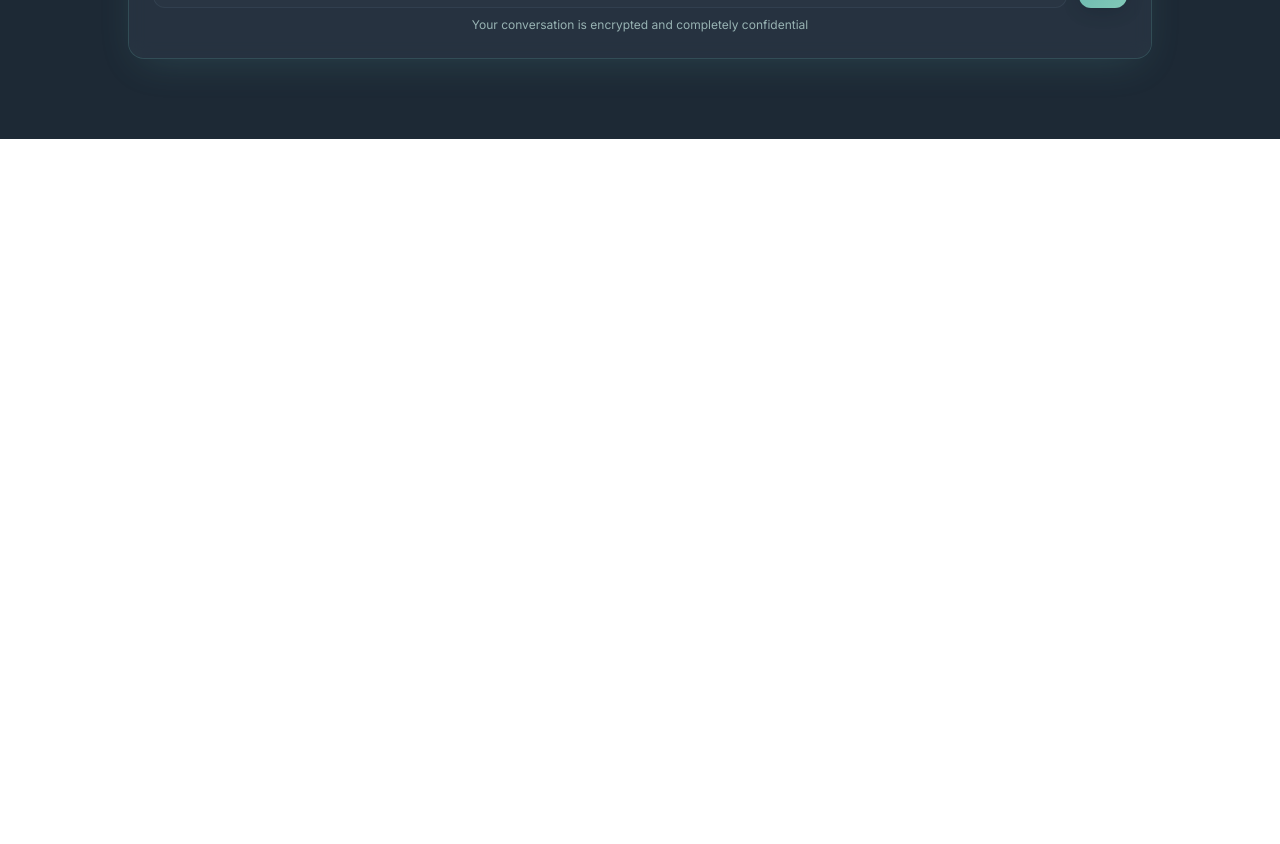
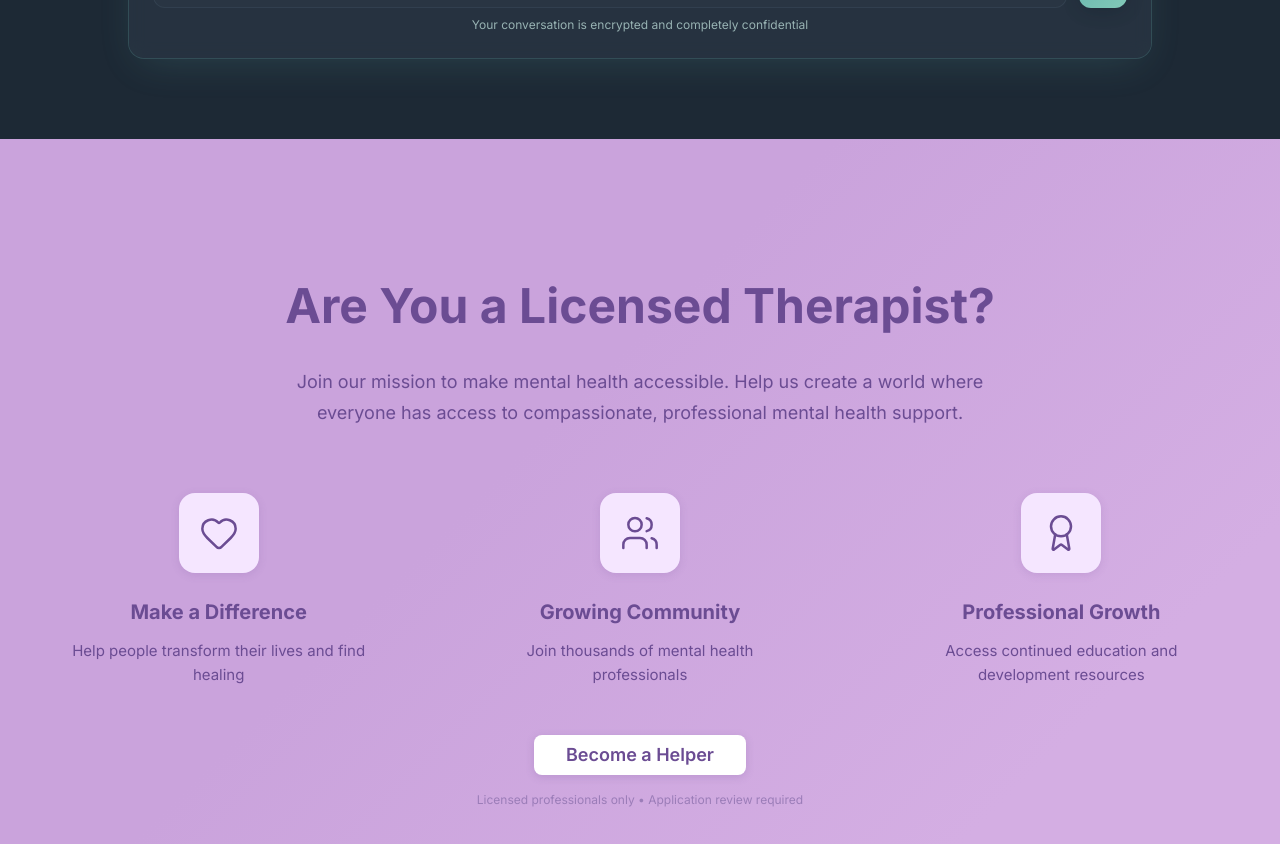
Before and after one commit to AnshRaj112/serenify-frontend, a Next.js app: page / in a window 1280 px wide. Shown: the part 3160-4004 px from the top of the page. Before the commit the page ends 3299 px from the top, so only its background shows below. Built offline with nearby package versions, Linux system fonts and the light colour scheme.

Commit message:
Adding another section

```diff
--- /dev/null
+++ b/src/app/components/Landing/TherapistRecruitment.tsx
@@ -0,0 +1,60 @@
+import { Heart, Users, Award } from "lucide-react";
+import { Button } from "../ui/button";
+import styles from "./scss/TherapistRecruitment.module.scss";
+
+export default function TherapistRecruitment() {
+  const features = [
+    {
+      icon: Heart,
+      title: "Make a Difference",
+      description: "Help people transform their lives and find healing",
+    },
+    {
+      icon: Users,
+      title: "Growing Community",
+      description: "Join thousands of mental health professionals",
+    },
+    {
+      icon: Award,
+      title: "Professional Growth",
+      description: "Access continued education and development resources",
+    },
+  ];
+
+  return (
+    <section className={styles.therapistRecruitment}>
+      <div className={styles.container}>
+        <div className={styles.header}>
+          <h2 className={styles.title}>Are You a Licensed Therapist?</h2>
+          <p className={styles.mission}>
+            Join our mission to make mental health accessible. Help us create a world where everyone has access to compassionate, professional mental health support.
+          </p>
+        </div>
+
+        <div className={styles.featuresGrid}>
+          {features.map((feature) => {
+            const IconComponent = feature.icon;
+            return (
+              <div key={feature.title} className={styles.featureCard}>
+                <div className={styles.iconWrapper}>
+                  <IconComponent className={styles.icon} />
+                </div>
+                <h3 className={styles.featureTitle}>{feature.title}</h3>
+                <p className={styles.featureDescription}>
+                  {feature.description}
+                </p>
+              </div>
+            );
+          })}
+        </div>
+
+        <div className={styles.ctaSection}>
+          <Button className={styles.ctaButton}>Become a Helper</Button>
+          <p className={styles.disclaimer}>
+            Licensed professionals only • Application review required
+          </p>
+        </div>
+      </div>
+    </section>
+  );
+}
--- /dev/null
+++ b/src/app/components/Landing/scss/TherapistRecruitment.module.scss
@@ -0,0 +1,169 @@
+.therapistRecruitment {
+  padding: 5rem 0;
+  background: linear-gradient(
+    135deg,
+    #c199d6 0%,
+    #c49cd8 20%,
+    #caa3dc 40%,
+    #caa3dc 60%,
+    #d4aee3 80%,
+    #d4aee3 100%
+  );
+  background-size: 200% 200%;
+  animation: gradientShift 15s ease infinite;
+  min-height: 100vh;
+  display: flex;
+  align-items: center;
+}
+
+@keyframes gradientShift {
+  0% {
+    background-position: 0% 50%;
+  }
+  50% {
+    background-position: 100% 50%;
+  }
+  100% {
+    background-position: 0% 50%;
+  }
+}
+
+.container {
+  max-width: 1280px;
+  margin: 0 auto;
+  padding: 0 1rem;
+  width: 100%;
+
+  @media (min-width: 640px) {
+    padding: 0 1.5rem;
+  }
+
+  @media (min-width: 1024px) {
+    padding: 0 2rem;
+  }
+}
+
+.header {
+  text-align: center;
+  max-width: 48rem;
+  margin: 0 auto 4rem;
+}
+
+.title {
+  font-family: 'Inter', system-ui, sans-serif;
+  font-size: 2rem;
+  font-weight: 700;
+  color: #6B4C93; // Darker purple matching the heading
+  margin-bottom: 1.5rem;
+
+  @media (min-width: 640px) {
+    font-size: 2.5rem;
+  }
+
+  @media (min-width: 1024px) {
+    font-size: 3rem;
+  }
+}
+
+.mission {
+  font-size: 1rem;
+  color: #6B4C93;
+  line-height: 1.75;
+  font-weight: 400;
+
+  @media (min-width: 640px) {
+    font-size: 1.125rem;
+  }
+}
+
+.featuresGrid {
+  display: grid;
+  gap: 2rem;
+  justify-items: center;
+  margin-bottom: 3rem;
+
+  @media (min-width: 768px) {
+    grid-template-columns: repeat(3, 1fr);
+    gap: 2rem;
+  }
+
+  @media (min-width: 1024px) {
+    gap: 3rem;
+  }
+}
+
+.featureCard {
+  text-align: center;
+  max-width: 300px;
+  width: 100%;
+}
+
+.iconWrapper {
+  width: 5rem;
+  height: 5rem;
+  background: #F5E6FF; // Light purple background for icon box
+  border-radius: 1rem;
+  display: flex;
+  align-items: center;
+  justify-content: center;
+  margin: 0 auto 1.5rem;
+  box-shadow: 0 2px 8px rgba(107, 76, 147, 0.15); // Subtle shadow for raised effect
+}
+
+.icon {
+  width: 2.5rem;
+  height: 2.5rem;
+  color: #6B4C93; // Darker purple for icons
+  stroke-width: 1.5;
+}
+
+.featureTitle {
+  font-family: 'Inter', system-ui, sans-serif;
+  font-size: 1.25rem;
+  font-weight: 700;
+  color: #6B4C93;
+  margin-bottom: 0.75rem;
+}
+
+.featureDescription {
+  color: #6B4C93;
+  font-size: 0.9375rem;
+  line-height: 1.6;
+  font-weight: 400;
+}
+
+.ctaSection {
+  text-align: center;
+  margin-top: 3rem;
+}
+
+.ctaButton {
+  background: white !important;
+  color: #6B4C93 !important;
+  font-weight: 600 !important;
+  font-size: 1.125rem !important;
+  padding: 0.875rem 2rem !important;
+  border-radius: 0.5rem !important;
+  box-shadow: 0 2px 8px rgba(107, 76, 147, 0.2) !important;
+  border: none !important;
+  cursor: pointer;
+  transition: all 0.3s ease;
+
+  &:hover {
+    background: white !important;
+    color: #6B4C93 !important;
+    box-shadow: 0 4px 12px rgba(107, 76, 147, 0.3) !important;
+    transform: translateY(-2px);
+  }
+
+  &:active {
+    transform: translateY(0);
+  }
+}
+
+.disclaimer {
+  margin-top: 1rem;
+  font-size: 0.75rem;
+  color: #9B7DB8; // Lighter gray-purple for disclaimer
+  font-weight: 400;
+}
--- a/src/app/page.tsx
+++ b/src/app/page.tsx
@@ -2,6 +2,7 @@ import HeroSection from "./components/Landing/HeroSection";
 import AboutUs from "./components/Landing/AboutUs";
 import TherapistGrid from "./components/Landing/TherapistGrid";
 import ChatInterface from "./components/Landing/ChatInterface";
+import TherapistRecruitment from "./components/Landing/TherapistRecruitment";
 
 const Index = () => {
   return (
@@ -10,6 +11,7 @@ const Index = () => {
       <AboutUs />
       <TherapistGrid />
       <ChatInterface />
+      <TherapistRecruitment />
     </main>
   );
 };
```
